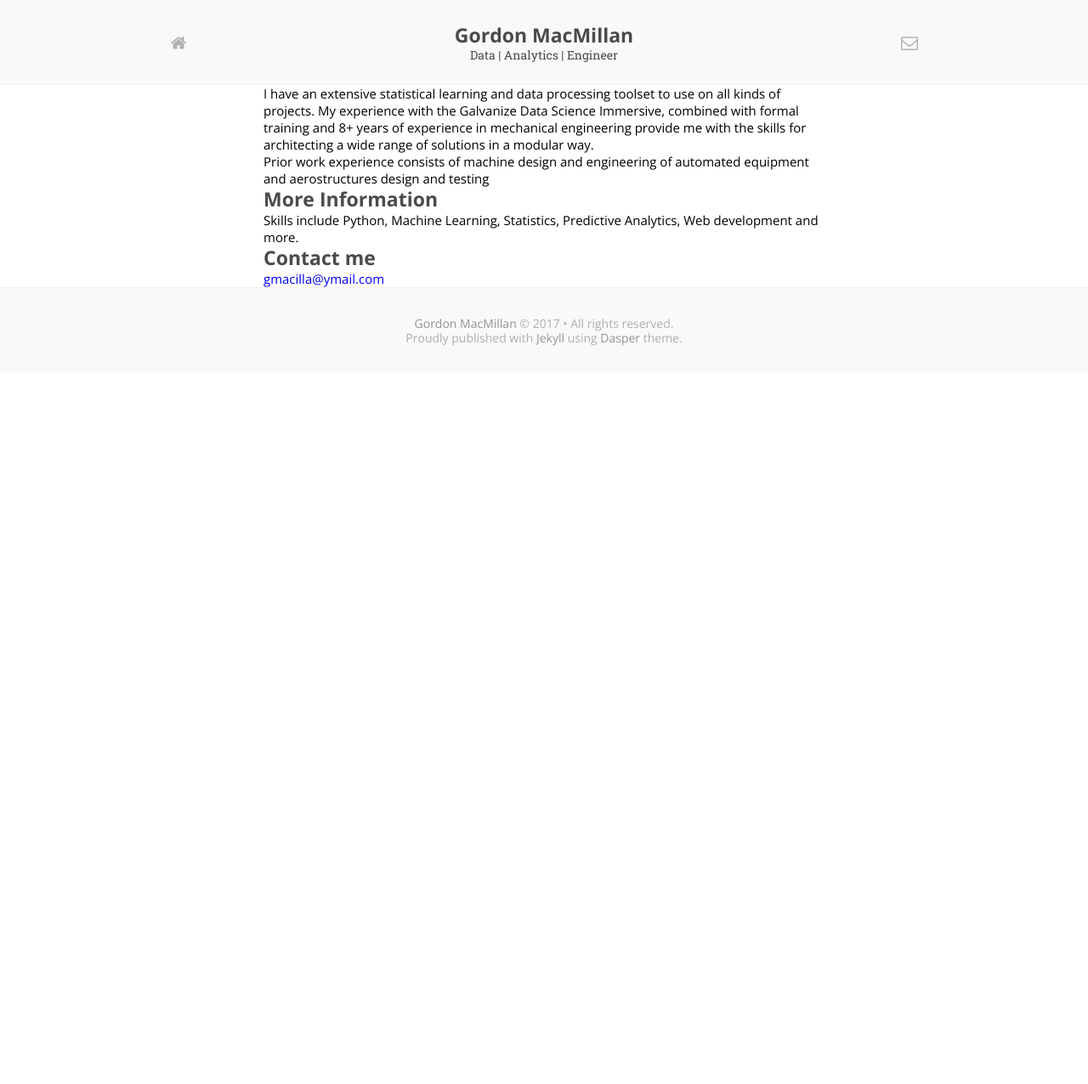
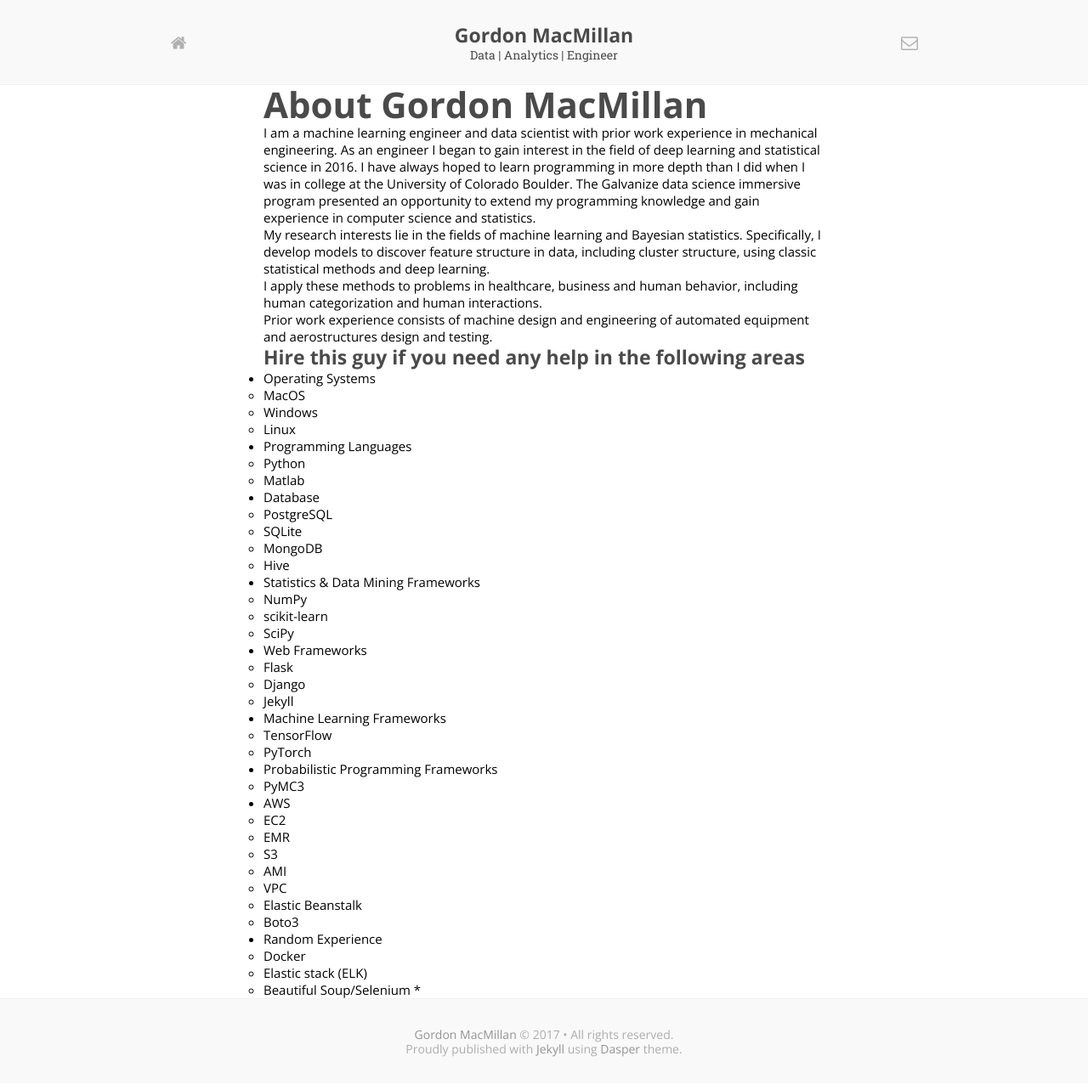
Before and after one commit to GdMacmillan/GdMacmillan.github.io, a Jekyll site: the page built from about.md, in a window 1280 px wide. Shown: the whole page at 85% size. Built offline with Jekyll 4.4.1, drawn with Linux system fonts in a browser that asks for light colours; some web fonts are replaced; before the commit the page ends 900 px from its top, so only the background shows below that.

Commit message:
changed about page

```diff
--- a/about.md
+++ b/about.md
@@ -1,15 +1,75 @@
 ---
 layout: default
 ---
+# About Gordon MacMillan
 
-I have an extensive statistical learning and data processing toolset to use on all kinds of projects. My experience with the Galvanize Data Science Immersive, combined with formal training and 8+ years of experience in mechanical engineering provide me with the skills for architecting a wide range of solutions in a modular way.
 
-Prior work experience consists of machine design and engineering of automated equipment and aerostructures design and testing
+I am a machine learning engineer and data scientist with prior work experience in mechanical engineering. As an engineer I began to gain interest in the field of deep learning and statistical science in 2016. I have always hoped to learn programming in more depth than I did when I was in college at the University of Colorado Boulder. The Galvanize data science immersive program presented an opportunity to extend my programming knowledge and gain experience in computer science and statistics.
 
-### More Information
 
-Skills include Python, Machine Learning, Statistics, Predictive Analytics, Web development and more.
+My research interests lie in the fields of machine learning and Bayesian statistics. Specifically, I develop models to discover feature structure in data, including cluster structure, using classic statistical methods and deep learning.
 
-### Contact me
 
-[gmacilla@ymail.com](mailto:gmacilla@ymail.com)
+I apply these methods to problems in healthcare, business and human behavior, including human categorization and human interactions.
+
+
+Prior work experience consists of machine design and engineering of automated equipment and aerostructures design and testing.
+
+
+### Hire this guy if you need any help in the following areas
+
+
+* Operating Systems
+  * MacOS
+  * Windows
+  * Linux
+
+
+* Programming Languages
+  * Python
+  * Matlab
+
+
+* Database
+  * PostgreSQL
+  * SQLite
+  * MongoDB
+  * Hive
+
+
+* Statistics & Data Mining Frameworks
+  * NumPy
+  * scikit-learn
+  * SciPy
+
+
+* Web Frameworks
+  * Flask
+  * Django
+  * Jekyll
+
+
+* Machine Learning Frameworks
+  * TensorFlow
+  * PyTorch
+
+
+* Probabilistic Programming Frameworks
+  * PyMC3
+
+
+* AWS
+  * EC2
+  * EMR
+  * S3
+  * AMI
+  * VPC
+  * Elastic Beanstalk
+  * Boto3
+
+
+* Random Experience
+  * Docker
+  * Elastic stack (ELK)
+  * Beautiful Soup/Selenium
+  *
```
